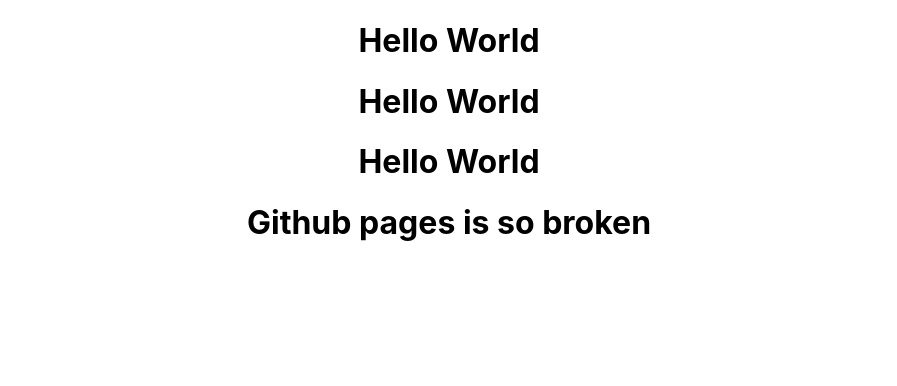
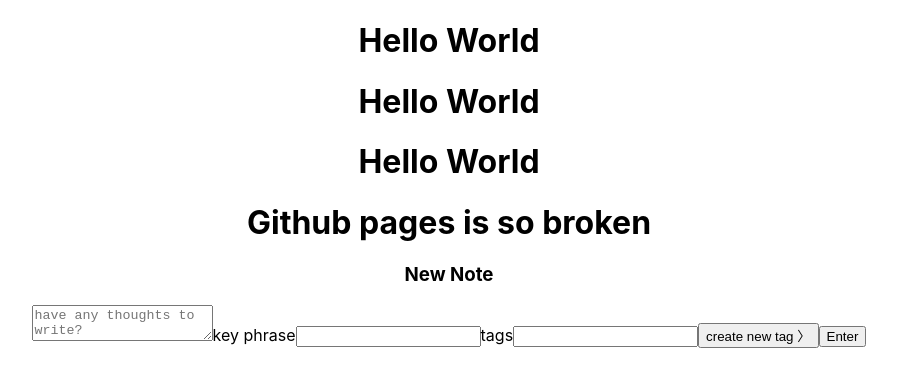
Before and after one commit to Education-Sensation/Leet-Annotation, a React (Create React App) app: page / in a window 1280 px wide. Shown: the top 386 px of the page, without its empty margins (191-1088 px from the left). Built offline with nearby package versions, Linux system fonts and the light colour scheme.

Commit message:
draft static AddNoteForm component

```diff
--- a/package.json
+++ b/package.json
@@ -10,6 +10,7 @@
     "react": "^17.0.1",
     "react-dom": "^17.0.1",
     "react-scripts": "^4.0.1",
+    "start": "^5.1.0",
     "web-vitals": "^0.2.4"
   },
   "scripts": {
--- a/src/App.js
+++ b/src/App.js
@@ -1,5 +1,6 @@
 import logo from "./logo.svg";
 import "./App.css";
+import AddNoteForm from "./addNoteForm";
 
 function App() {
   return (
@@ -8,6 +9,7 @@
       <h1>Hello World</h1>
       <h1>Hello World</h1>
       <h1>Github pages is so broken</h1>
+      <AddNoteForm />
     </div>
   );
 }
--- /dev/null
+++ b/src/addNoteForm.js
@@ -0,0 +1,26 @@
+import React from "react";
+
+export default function AddNoteForm() {
+    return(
+        <div>
+            <h3>New Note</h3>
+            <form>
+                <label for="note-field"></label>
+                <textarea name="note-field" id="note-field" placeholder="have any thoughts to write?"></textarea>
+
+                <label for="keyphrase-field">key phrase</label>
+                <input name="keyphrase-field" id="keyphrase-field" type="text"></input>
+
+                <label for="tags-field">tags</label>
+                <input name="tags-field" id="tags-field" type="text"></input>
+
+                {/* shows <AddTagForm /> */}
+                <button>create new tag &#12297;</button>
+
+                {/* add this note to the App component’s dictionary */}
+                <button>Enter</button>
+
+            </form>
+        </div>
+    );
+};
```
Also changed, not shown: 1 other file (tests, documents, lock files or other folders).
